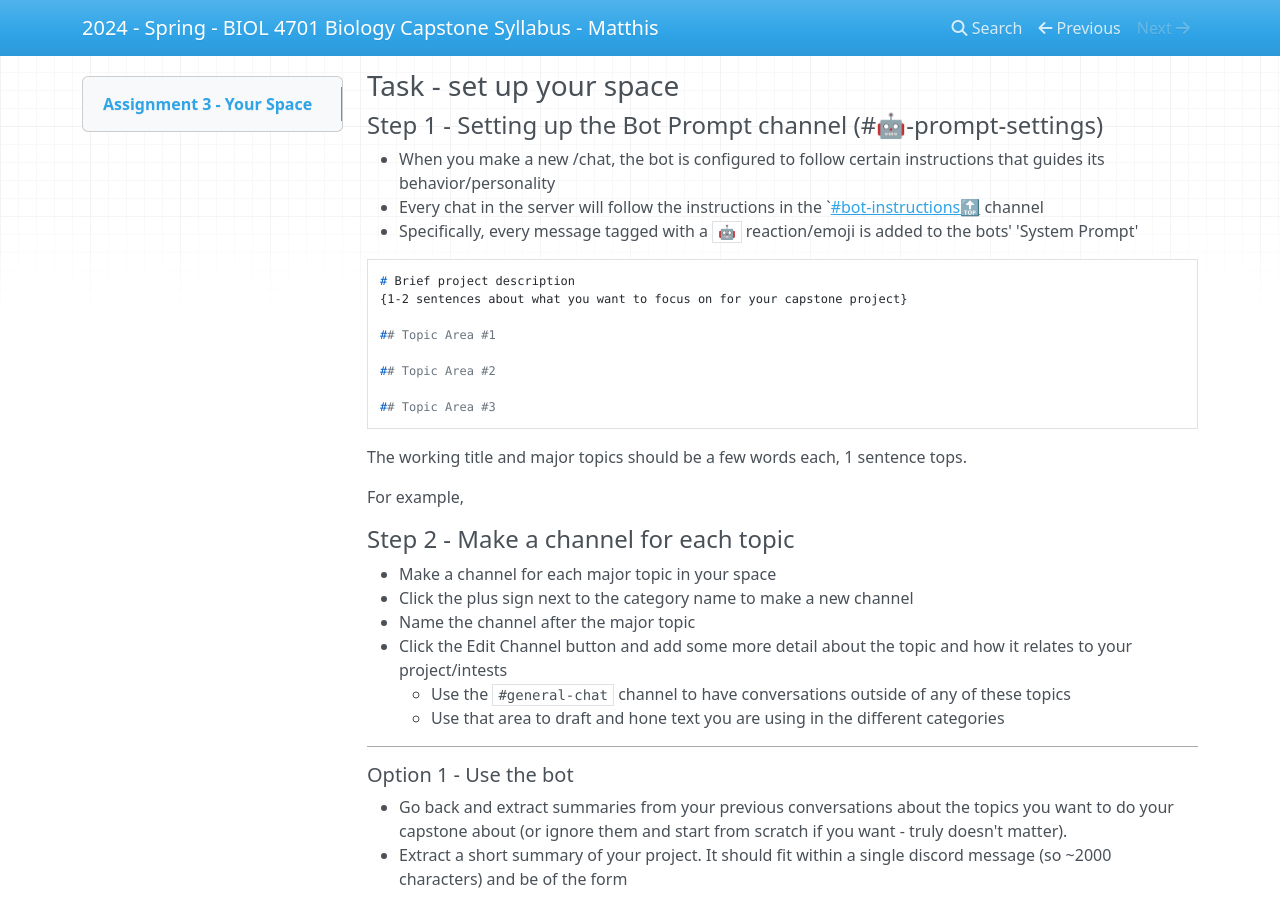
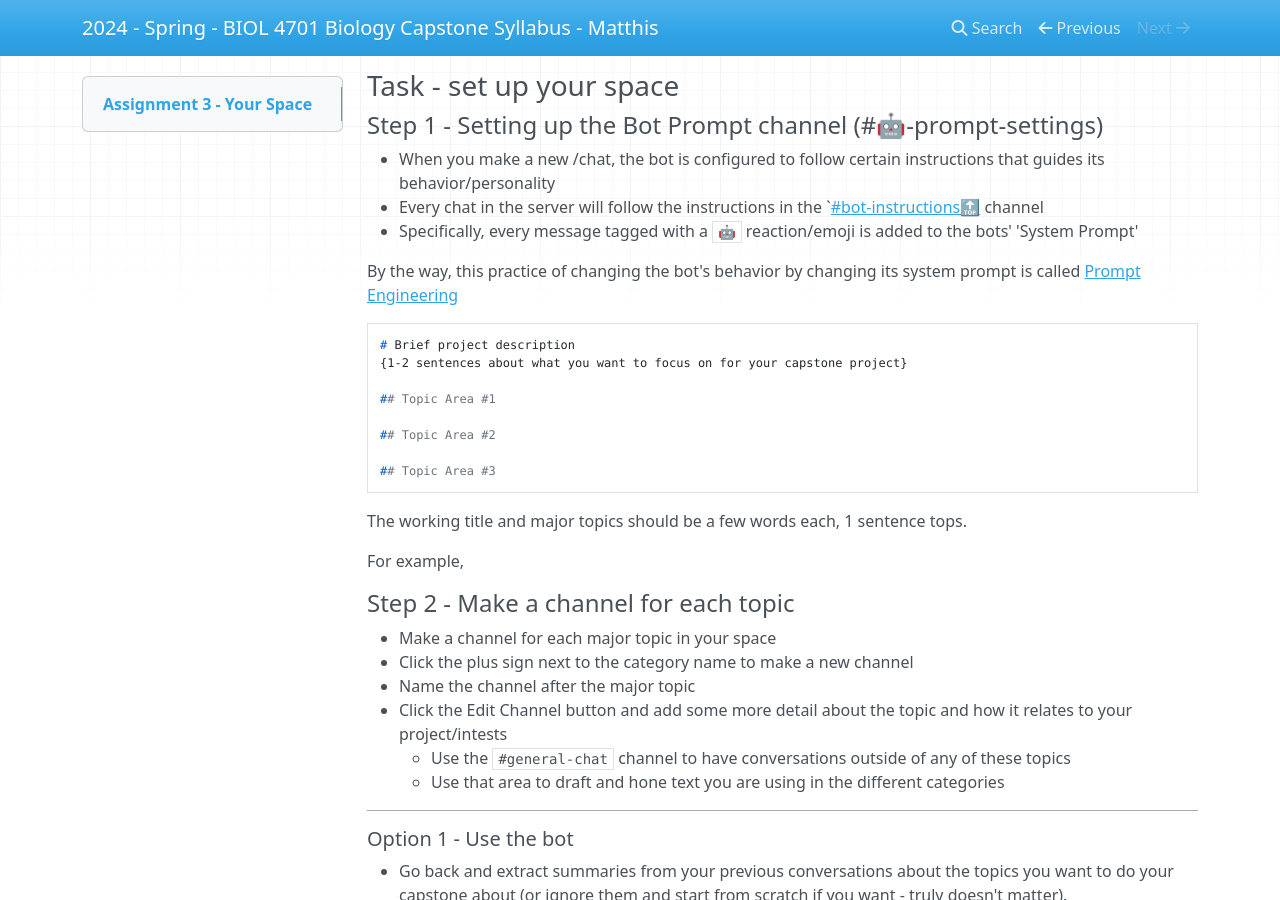
Before and after one commit to HumanMovementNeuroscience/capstone, an MkDocs documentation site: the page built from docs/course_materials/assignments/assignment3/assignment3-student-instructions.md, in a window 1280 px wide and 900 px high, scrolled down 315 px. Built offline with MkDocs 1.6.1, drawn with Linux system fonts in a browser that asks for light colours; nearby versions of some CDN libraries.

Commit message:
Feb 7, 2024, 2:16 PM

````diff
--- a/docs/course_materials/assignments/assignment3/assignment3-student-instructions.md
+++ b/docs/course_materials/assignments/assignment3/assignment3-student-instructions.md
@@ -18,7 +18,7 @@
   - Specifically, every message tagged with a `🤖` reaction/emoji is added to the bots' 'System Prompt'
 
 
-
+By the way, this practice of changing the bot's behavior by changing its system prompt is called [Prompt Engineering](https://platform.openai.com/docs/guides/prompt-engineering)
 ```
 # Brief project description
 {1-2 sentences about what you want to focus on for your capstone project}
````
